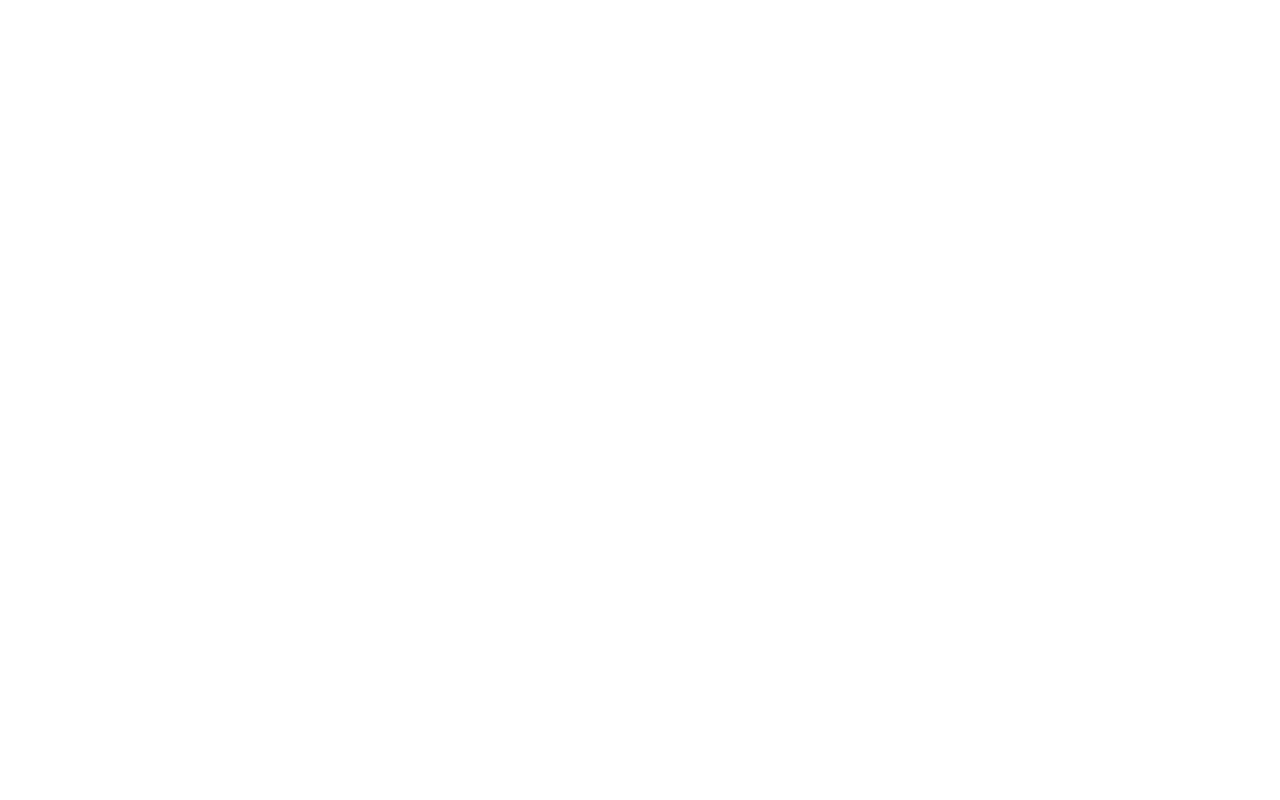
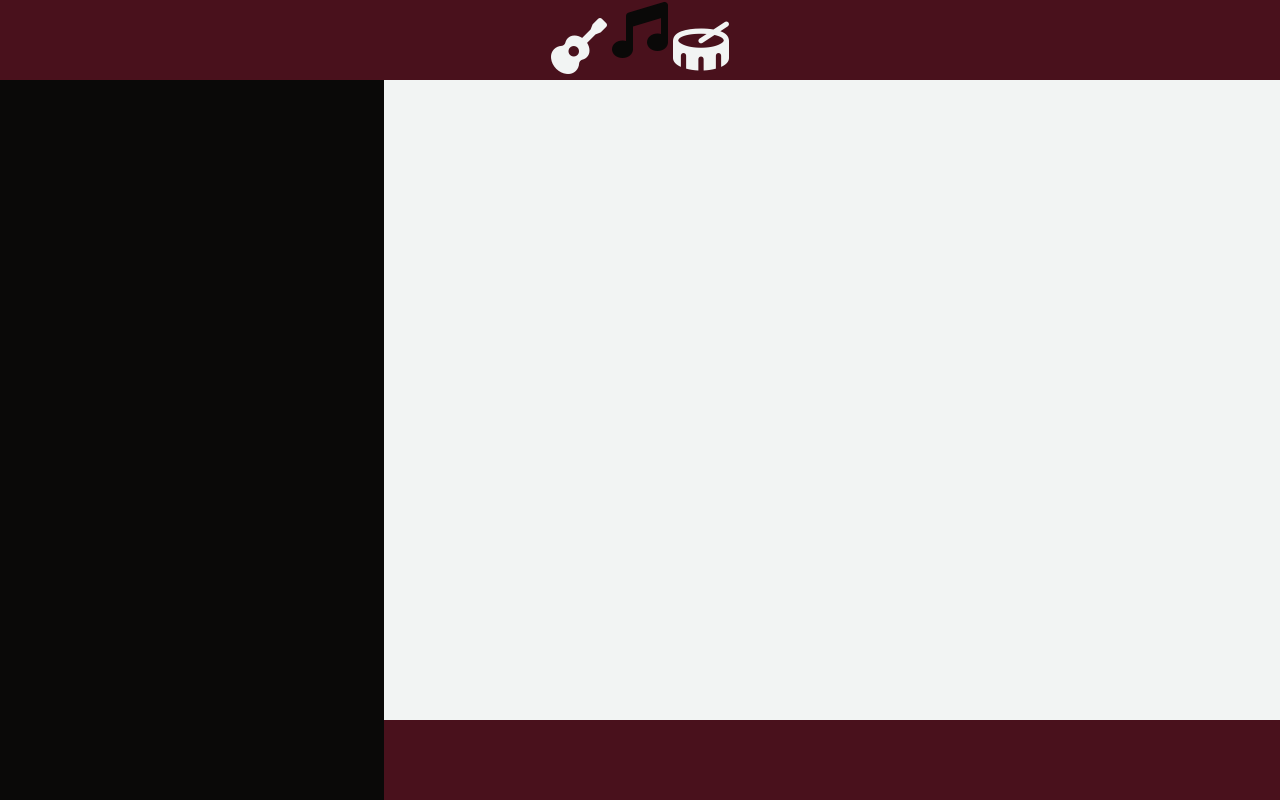
Before and after one commit to Rafia-Jabeen/CodeAlpha_MusicPlayer, a plain HTML site: page index.html in a window 1280 px wide. Drawn offline with Linux system fonts and the light colour scheme.

Commit message:
basic layout

```diff
--- a/index.html
+++ b/index.html
@@ -5,8 +5,26 @@
     <meta name="viewport" content="width=device-width, initial-scale=1.0">
     <title>Music Player</title>
     <link rel="stylesheet" href="style.css">
+    <link rel="stylesheet" href="https://cdnjs.cloudflare.com/ajax/libs/font-awesome/6.5.0/css/all.min.css"/>
+
 </head>
 <body>
+    <div class="logo-bar">
+        <div class="logo-icons">
+            <div class="guitar"><i class="fa-solid fa-guitar"></i></div>
+            <div class="music"><i class="fa-solid fa-music"></i></div>
+            <div class="drum"><i class="fa-solid fa-drum"></i></div>
+        </div>
+    </div>
+
+    <div class="main-container">
+    <div class="songs-list-section"></div>
+    <div class="current-song-display">
+        <div class="song-progress-bar"></div>
+    </div>
+    </div>
+
+
 
     <script src="script.js"></script>
 </body>
--- a/style.css
+++ b/style.css
@@ -0,0 +1,48 @@
+*{
+    margin: 0;
+    padding: 0;
+}
+.logo-bar{
+    width: 100%;
+    height: 10vh;
+    background-color: #49111c;
+}
+.logo-icons{
+    display: flex;
+    justify-content: center;
+    gap: 5px;
+}
+.guitar, .drum{
+    color: #f2f4f3;
+    font-size: 7vh;
+    padding-top:2vh;
+}
+.music{
+    color: #0a0908;
+    font-size: 7vh;
+    padding-bottom:2vh;
+}
+.main-container{
+    width: 100%;
+    height: 90vh;
+    display: flex;
+}
+.songs-list-section{
+    width: 30%;
+    height: 90vh;
+    background-color: #0a0908;
+}
+.current-song-display{
+    width: 70%;
+    height: 90vh;
+    background-color: #f2f4f3;
+    display: flex;
+    flex-direction: column;
+    justify-content: flex-end;
+}
+
+.song-progress-bar{
+    width: 100%;
+    height: 10vh;
+    background-color:#49111c;
+}
```
